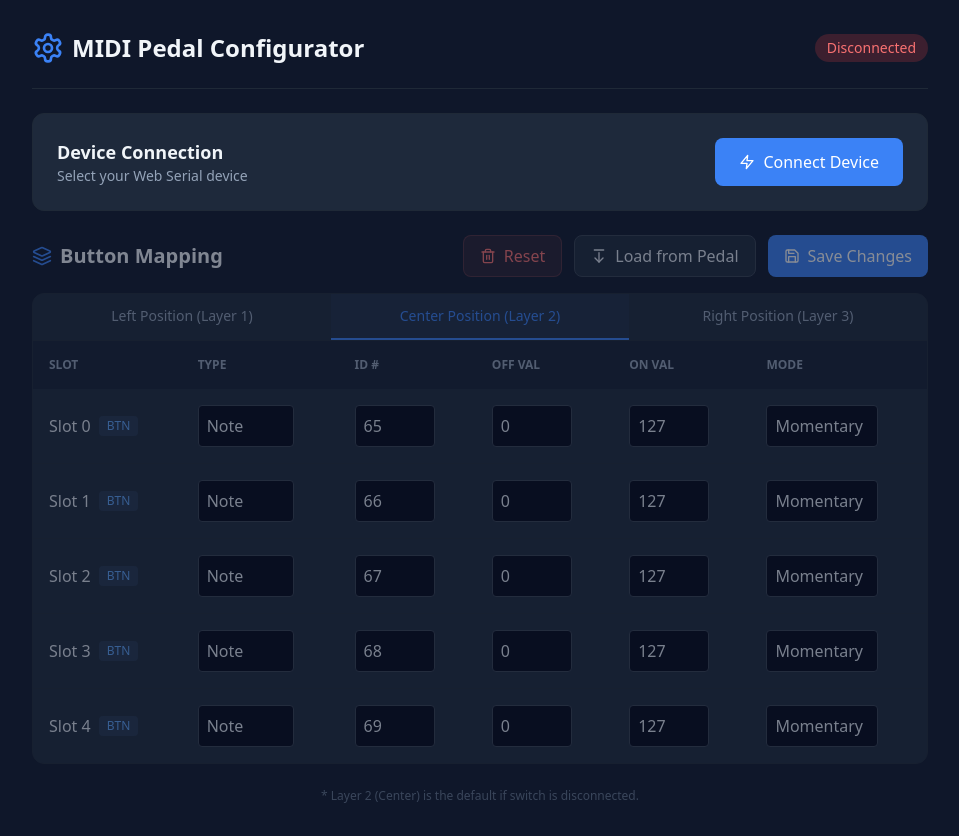
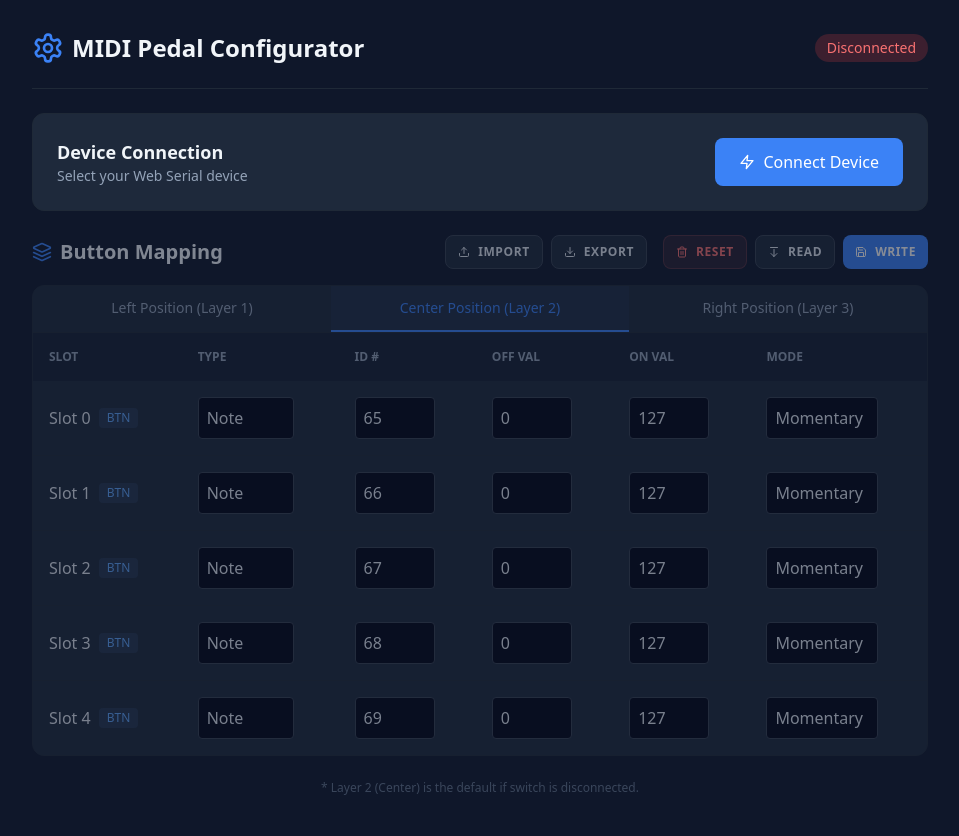
Before and after one commit to Hecsall/arduino-midi-footswitch, a React (Vite) app in the folder app/: page / in a window 1280 px wide. Shown: the whole page, without its empty margins (160-1119 px from the left). Built offline with nearby package versions, Linux system fonts and the light colour scheme.

Commit message:
Add import export feature

```diff
--- a/app/src/App.jsx
+++ b/app/src/App.jsx
@@ -1,7 +1,7 @@
 
-import { useEffect, useState } from 'react';
+import { useEffect, useState, useRef } from 'react';
 import clsx from 'clsx';
-import { Settings, Save, ArrowDownFromLine, Zap, ZapOff, Layers, Trash2 } from 'lucide-react';
+import { Settings, Save, ArrowDownFromLine, Zap, ZapOff, Layers, Trash2, Upload, Download } from 'lucide-react';
 
 import { useWebSerial } from './hooks/useWebSerial';
 
@@ -86,6 +86,50 @@ function App() {
   const [isLoading, setIsLoading] = useState(false);
   const [statusMsg, setStatusMsg] = useState('');
   const [activeLayer, setActiveLayer] = useState(1); // Default to Center (Layer 1)
+  const fileInputRef = useRef(null);
+
+  const handleExportConfig = () => {
+    const dataStr = "data:text/json;charset=utf-8," + encodeURIComponent(JSON.stringify(buttons, null, 2));
+    const downloadAnchorNode = document.createElement('a');
+    downloadAnchorNode.setAttribute("href", dataStr);
+    downloadAnchorNode.setAttribute("download", "pedal_config.json");
+    document.body.appendChild(downloadAnchorNode);
+    downloadAnchorNode.click();
+    downloadAnchorNode.remove();
+  };
+
+  const handleImportConfig = (event) => {
+    const file = event.target.files[0];
+    if (!file) return;
+
+    const fileReader = new FileReader();
+    fileReader.readAsText(file, "UTF-8");
+    fileReader.onload = e => {
+      try {
+        const importedData = JSON.parse(e.target.result);
+        if (Array.isArray(importedData)) {
+            setButtons(prev => {
+                const newB = [...prev];
+                importedData.forEach(item => {
+                    // Try to match by ID, ensuring we don't break the array structure
+                    const idx = newB.findIndex(b => b.id === item.id);
+                    if (idx !== -1) {
+                         newB[idx] = { ...newB[idx], ...item };
+                    }
+                });
+                return newB;
+            });
+            setStatusMsg("Config imported successfully!");
+        } else {
+             setStatusMsg("Invalid config file format.");
+        }
+      } catch (err) {
+        setStatusMsg("Error parsing config file.");
+      }
+    };
+    // Reset input so same file can be selected again
+    event.target.value = '';
+  };
 
   const handleLoad = async () => {
       setIsLoading(true);
@@ -274,21 +318,37 @@ function App() {
         {/* Configuration Area */}
         <div className={clsx("transition-opacity duration-300 space-y-4", !isConnected && "opacity-50 pointer-events-none")}>
 
+            <div className="flex flex-col gap-4">
                 <div className="flex justify-between items-center">
                     <h2 className="text-xl font-semibold flex items-center gap-2">
                         <Layers className="w-5 h-5 text-primary" />
                         Button Mapping
                     </h2>
-                <div className="flex gap-3">
-                    <button onClick={handleReset} disabled={isLoading} className="flex items-center gap-2 bg-red-400 bg-opacity-10 border border-red-400/20 hover:bg-red-400/20 text-red-400 px-4 py-2 rounded-lg transition-colors">
-                        <Trash2 className="w-4 h-4" /> Reset
+                    <div className="flex gap-2">
+                         <input
+                            type="file"
+                            ref={fileInputRef}
+                            style={{ display: 'none' }}
+                            accept=".json"
+                            onChange={handleImportConfig}
+                        />
+                        <button onClick={() => fileInputRef.current?.click()} className="flex items-center gap-2 bg-card border border-gray-700 hover:bg-gray-800 px-3 py-2 rounded-lg text-slate-200 transition-colors text-xs uppercase font-bold tracking-wider">
+                            <Upload className="w-3 h-3" /> Import
                         </button>
-                    <button onClick={handleLoad} disabled={isLoading} className="flex items-center gap-2 bg-card border border-gray-700 hover:bg-gray-800 px-4 py-2 rounded-lg text-slate-200 transition-colors">
-                        <ArrowDownFromLine className="w-4 h-4" /> Load from Pedal
+                        <button onClick={handleExportConfig} className="flex items-center gap-2 bg-card border border-gray-700 hover:bg-gray-800 px-3 py-2 rounded-lg text-slate-200 transition-colors text-xs uppercase font-bold tracking-wider mr-2">
+                            <Download className="w-3 h-3" /> Export
                         </button>
-                    <button onClick={handleSave} disabled={isLoading} className="flex items-center gap-2 bg-primary hover:bg-primary-hover px-4 py-2 rounded-lg text-white transition-colors">
-                        <Save className="w-4 h-4" /> Save Changes
+
+                        <button onClick={handleReset} disabled={isLoading} className="flex items-center gap-2 bg-red-400 bg-opacity-10 border border-red-400/20 hover:bg-red-400/20 text-red-400 px-3 py-2 rounded-lg transition-colors text-xs uppercase font-bold tracking-wider">
+                            <Trash2 className="w-3 h-3" /> Reset
                         </button>
+                        <button onClick={handleLoad} disabled={isLoading} className="flex items-center gap-2 bg-card border border-gray-700 hover:bg-gray-800 px-3 py-2 rounded-lg text-slate-200 transition-colors text-xs uppercase font-bold tracking-wider">
+                            <ArrowDownFromLine className="w-3 h-3" /> Read
+                        </button>
+                        <button onClick={handleSave} disabled={isLoading} className="flex items-center gap-2 bg-primary hover:bg-primary-hover px-3 py-2 rounded-lg text-white transition-colors text-xs uppercase font-bold tracking-wider">
+                            <Save className="w-3 h-3" /> Write
+                        </button>
+                    </div>
                 </div>
             </div>
 
```
Lines whose indentation alone changed are shown as unchanged.
